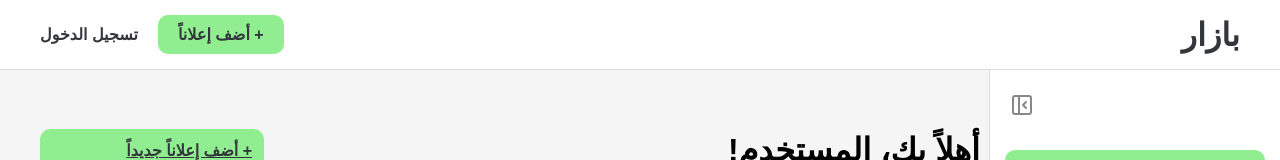
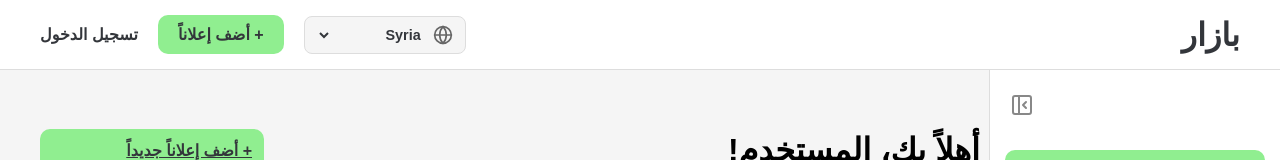
Before and after one commit to mbsarhan/bazar, a React (Create React App) app: page /dashboard in a window 1280 px wide. Shown: the top 160 px of the page. Built offline with nearby package versions, Linux system fonts and the light colour scheme; no server answers.

Commit message:
made the following:

```diff
--- a/package.json
+++ b/package.json
@@ -11,6 +11,7 @@
     "axios": "^1.12.2",
     "chart.js": "^4.5.0",
     "date-fns": "^4.1.0",
+    "hls.js": "^1.6.13",
     "lucide-react": "^0.544.0",
     "rc-slider": "^11.1.9",
     "react": "^19.1.1",
--- a/src/frontend/App.js
+++ b/src/frontend/App.js
@@ -4,6 +4,7 @@ import { BrowserRouter as Router, Routes, Route } from 'react-router-dom';
 
 import 'rc-slider/assets/index.css';
 
+import { LocationProvider } from './context/LocationContext';
 import { AuthProvider } from './context/AuthContext';
 import { AdProvider } from './context/AdContext'; // <-- IMPORT
 import { DashboardProvider } from './context/DashboardContext'; // <-- IMPORT
@@ -37,6 +38,7 @@ import Reviews from './components/dashboard/Reviews';
 
 function App() {
   return (
+    <LocationProvider>
       <AuthProvider>
         <AdProvider>
           <DashboardProvider>
@@ -78,6 +80,7 @@ function App() {
           </DashboardProvider>
         </AdProvider>
       </AuthProvider>
+    </LocationProvider>
   );
 }
 
--- a/src/frontend/components/AdDetailPage.js
+++ b/src/frontend/components/AdDetailPage.js
@@ -98,7 +98,7 @@ const AdDetailPage = () => {
         <div className="ad-detail-container">
             <div className="ad-detail-header">
                 <h1>{ad.title}</h1>
-                <span className="ad-detail-price">{`${ad.price == 0 ? 'السعر عند التواصل' : `${ad.price} $`}
+                <span className="ad-detail-price">{`${ad.price === '0' ? 'السعر عند التواصل' : `${ad.price} $`}
                      ${ad.negotiable_check ? '(قابل للتفاوض)' : ''}`}</span>
             </div>
 
--- a/src/frontend/components/Header.js
+++ b/src/frontend/components/Header.js
@@ -2,10 +2,13 @@
 import React from 'react';
 import { Link, useNavigate } from 'react-router-dom';
 import { useAuth } from '../context/AuthContext';
+import { useLocation } from '../context/LocationContext';
 import '../styles/Header.css';
+import { Globe } from 'lucide-react';
 
 const Header = () => {
     const { user } = useAuth();
+    const { country, setCountry } = useLocation();
     const navigate = useNavigate();
 
     const handleAddAdClick = () => {
@@ -32,6 +35,16 @@ const Header = () => {
                     بازار
                 </Link>
                 <div className="header-actions">
+                    <div className="country-selector">
+                        <Globe size={20} />
+                        <select
+                            value={country.code}
+                            onChange={(e) => setCountry(e.target.value)}
+                        >
+                            <option value="SY">Syria</option>
+                            <option value="SA">Saudi Arabia</option>
+                        </select>
+                    </div>
                     <button onClick={handleAddAdClick} className="add-ad-btn">
                         + أضف إعلاناً
                     </button>
--- a/src/frontend/components/dashboard/AdCard.js
+++ b/src/frontend/components/dashboard/AdCard.js
@@ -135,7 +135,7 @@ const AdCard = ({ ad, isPublic = false, onDelete }) => {
                 </div>
                 <div className="ad-card-details">
                     <h3>{ad.title}</h3>
-                    <p className="ad-card-price">{`${ad.price == 0 ? 'السعر عند التواصل' : `${ad.price} $`}
+                    <p className="ad-card-price">{`${ad.price === '0' ? 'السعر عند التواصل' : `${ad.price} $`}
                      ${ad.negotiable_check ? '(قابل للتفاوض)' : ''}`}</p>
                     <div className="ad-card-specs">
                         {ad.model_year && (
--- a/src/frontend/components/dashboard/MyCarAds.js
+++ b/src/frontend/components/dashboard/MyCarAds.js
@@ -4,6 +4,7 @@ import AdCard from './AdCard';
 import Modal from './Modal'; // <-- 1. IMPORT YOUR MODAL COMPONENT
 import { useAds } from '../../context/AdContext'; // 1. Import the hook
 import AdCardSkeleton from './AdCardSkeleton';
+import '../../styles/StatusFilter.css';
 
 const MyCarAds = () => {
     // 2. Set up state for ads, loading, and errors
@@ -11,6 +12,7 @@ const MyCarAds = () => {
     const [isLoading, setIsLoading] = useState(true);
     const [error, setError] = useState(null);
     const { getMyCarAds, deleteCarAd } = useAds(); // <-- 2. GET deleteCarAd FROM CONTEXT
+    const [activeStatus, setActiveStatus] = useState('all');
 
     // --- 3. ADD STATE FOR THE DELETE MODAL ---
     const [isDeleteModalOpen, setIsDeleteModalOpen] = useState(false);
@@ -74,6 +76,15 @@ const MyCarAds = () => {
             <div className="content-header">
                 <h1>إعلاناتي للسيارات</h1>
             </div>
+
+            <div className="status-filter-bar">
+                <button className={activeStatus === 'all' ? 'active' : ''} onClick={() => setActiveStatus('all')}>الكل</button>
+                <button className={activeStatus === 'فعال' ? 'active' : ''} onClick={() => setActiveStatus('فعال')}>فعال</button>
+                <button className={activeStatus === 'قيد المراجعة' ? 'active' : ''} onClick={() => setActiveStatus('قيد المراجعة')}>قيد المراجعة</button>
+                <button className={activeStatus === 'مباع' ? 'active' : ''} onClick={() => setActiveStatus('مباع')}>مباع</button>
+                <button className={activeStatus === 'مؤجر' ? 'active' : ''} onClick={() => setActiveStatus('مؤجر')}>مؤجر</button>
+            </div>
+
             <div className="ads-list-container">
                 {isLoading ? (
                     // 2. If loading, render the skeletons
--- a/src/frontend/components/dashboard/MyRealEstateAds.js
+++ b/src/frontend/components/dashboard/MyRealEstateAds.js
@@ -4,6 +4,7 @@ import AdCard from './AdCard';
 import AdCardSkeleton from './AdCardSkeleton';
 import Modal from './Modal'; // 1. Import your Modal component
 import { useAds } from '../../context/AdContext';
+import '../../styles/StatusFilter.css';
 // We are not using the context for now, so the import can be removed if you wish
 
 const MyRealEstateAds = () => {
@@ -11,6 +12,7 @@ const MyRealEstateAds = () => {
     const [isLoading, setIsLoading] = useState(true);
     const [error, setError] = useState(null);
     const { getMyRealEstateAds ,deleteRealEstateAd} = useAds();
+    const [activeStatus, setActiveStatus] = useState('all');
 
     // --- 3. Add state for the delete modal ---
     const [isDeleteModalOpen, setIsDeleteModalOpen] = useState(false);
@@ -65,6 +67,16 @@ const MyRealEstateAds = () => {
             <div className="content-header">
                 <h1>إعلاناتي للعقارات</h1>
             </div>
+
+            <div className="status-filter-bar">
+                <button className={activeStatus === 'all' ? 'active' : ''} onClick={() => setActiveStatus('all')}>الكل</button>
+                <button className={activeStatus === 'فعال' ? 'active' : ''} onClick={() => setActiveStatus('فعال')}>فعال</button>
+                <button className={activeStatus === 'قيد المراجعة' ? 'active' : ''} onClick={() => setActiveStatus('قيد المراجعة')}>قيد المراجعة</button>
+                <button className={activeStatus === 'مباع' ? 'active' : ''} onClick={() => setActiveStatus('مباع')}>مباع</button>
+                <button className={activeStatus === 'مؤجر' ? 'active' : ''} onClick={() => setActiveStatus('مؤجر')}>مؤجر</button>
+            </div>
+
+
             <div className="ads-list-container">
                 {isLoading ? (
                     // If loading, render the skeletons
--- /dev/null
+++ b/src/frontend/context/LocationContext.js
@@ -0,0 +1,37 @@
+// src/frontend/context/LocationContext.js
+import React, { createContext, useState, useContext, useMemo } from 'react';
+
+// Define our supported countries and their properties
+export const countries = {
+    SY: { code: 'SY', name: 'Syria', currency: 'USD' }, // Keeping USD for now
+    SA: { code: 'SA', name: 'Saudi Arabia', currency: 'SAR' },
+};
+
+const LocationContext = createContext(null);
+
+export const LocationProvider = ({ children }) => {
+    // Try to get the saved country from localStorage, default to Syria
+    const [currentCountry, setCurrentCountry] = useState(() => {
+        const savedCountryCode = localStorage.getItem('userCountry');
+        return countries[savedCountryCode] || countries.SY;
+    });
+
+    const setCountry = (countryCode) => {
+        const newCountry = countries[countryCode];
+        if (newCountry) {
+            setCurrentCountry(newCountry);
+            localStorage.setItem('userCountry', countryCode);
+        }
+    };
+
+    const value = useMemo(() => ({
+        country: currentCountry,
+        setCountry,
+    }), [currentCountry]);
+
+    return <LocationContext.Provider value={value}>{children}</LocationContext.Provider>;
+};
+
+export const useLocation = () => {
+    return useContext(LocationContext);
+};
--- a/src/frontend/styles/Header.css
+++ b/src/frontend/styles/Header.css
@@ -46,3 +46,28 @@
     text-decoration: none;
     color: var(--color-text-dark);
 }
+
+.country-selector {
+    display: flex;
+    align-items: center;
+    gap: 8px;
+    background-color: var(--color-bg-page);
+    padding: 8px 12px;
+    border-radius: 8px;
+    border: 1px solid var(--color-border-subtle);
+}
+
+.country-selector svg {
+    color: #666;
+}
+
+.country-selector select {
+    background: none;
+    border: none;
+    outline: none;
+    font-family: 'Cairo', sans-serif;
+    font-size: 0.9rem;
+    font-weight: 600;
+    cursor: pointer;
+    color: var(--color-text-dark);
+}
--- /dev/null
+++ b/src/frontend/styles/StatusFilter.css
@@ -0,0 +1,32 @@
+/* src/frontend/styles/StatusFilter.css */
+
+.status-filter-bar {
+    display: flex;
+    gap: 10px;
+    margin-bottom: 30px;
+    padding-bottom: 15px;
+    border-bottom: 1px solid var(--color-border-subtle);
+}
+
+.status-filter-bar button {
+    background-color: var(--color-bg-page);
+    border: 1px solid var(--color-border-subtle);
+    padding: 8px 16px;
+    border-radius: 20px; /* Pill shape */
+    font-weight: 600;
+    font-family: 'Cairo', sans-serif;
+    color: #666;
+    cursor: pointer;
+    transition: all 0.2s ease-in-out;
+}
+
+.status-filter-bar button:hover {
+    background-color: #e9e9e9;
+    border-color: #ccc;
+}
+
+.status-filter-bar button.active {
+    background-color: var(--color-accent-primary);
+    border-color: var(--color-accent-primary);
+    color: var(--color-text-dark);
+}
```
Also changed, not shown: 1 other file (tests, documents, lock files or other folders). Lines whose indentation alone changed are shown as unchanged.
